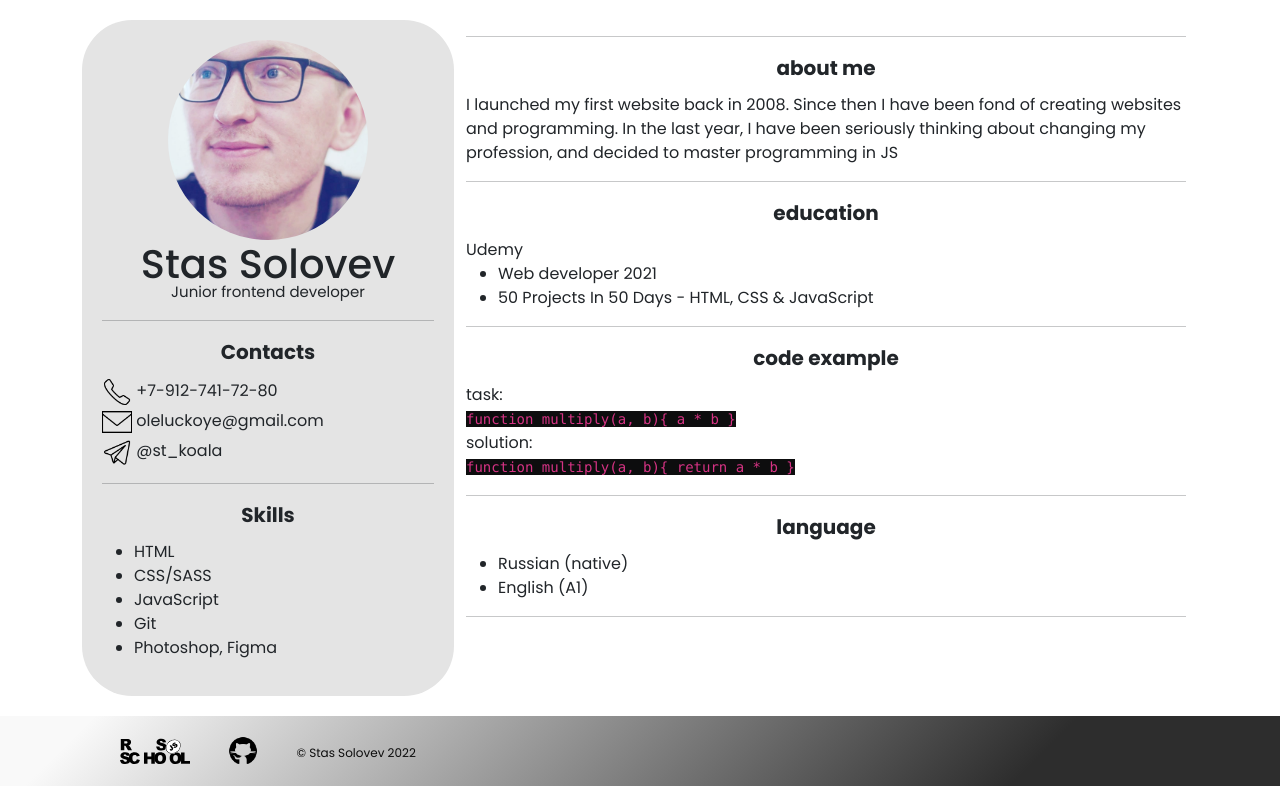
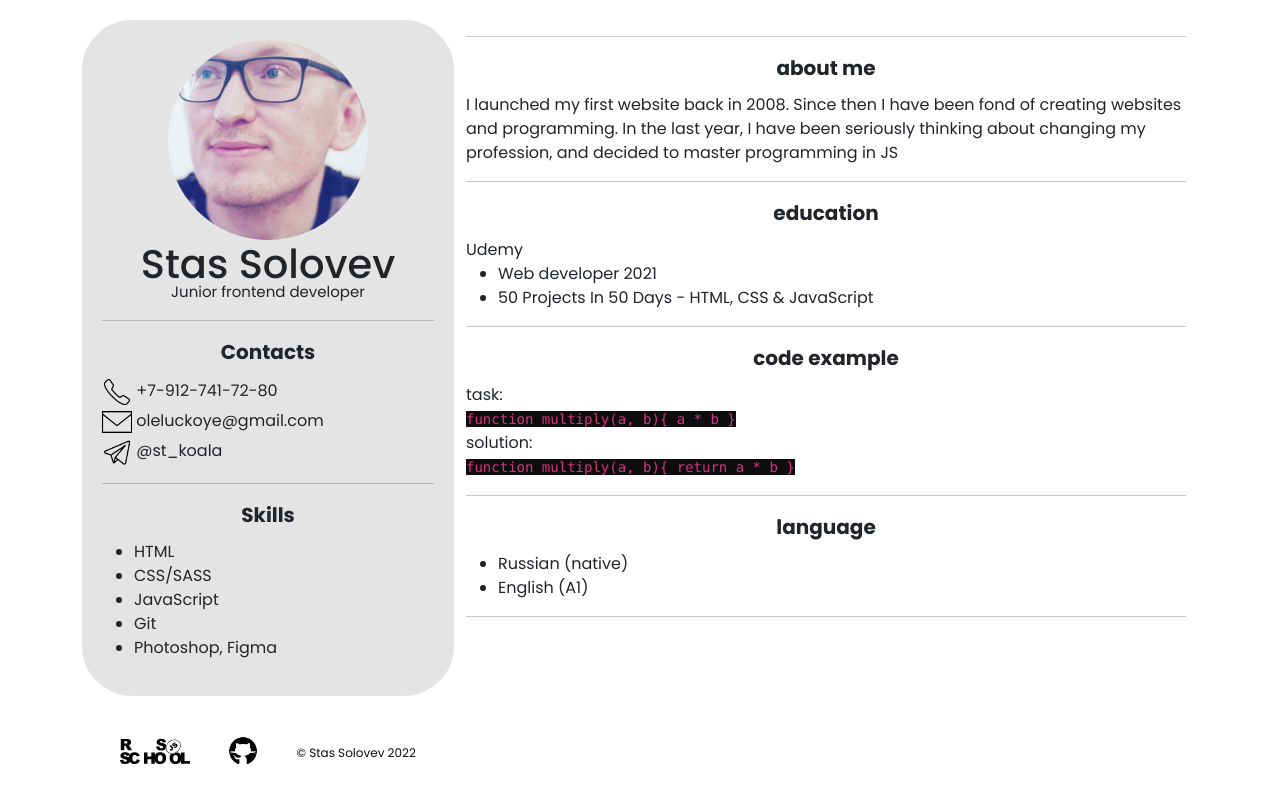
Before and after one commit to oleluckoye/rsschool-cv, a plain HTML site: page index.html in a window 1280 px wide. Drawn offline with Linux system fonts and the light colour scheme.

Commit message:
feat: update style.css

```diff
--- a/css/style.css
+++ b/css/style.css
@@ -39,9 +39,9 @@ code{
     background-color:rgb(13, 13, 14);
 }
 footer{
-        width: 100%;
+
         min-height: 50px;
-        background: linear-gradient(135deg, rgb(249, 249, 249) 7%, rgb(45, 45, 45) 80%);
+
 }
 .copiright{
     font-size: 12px;
```
